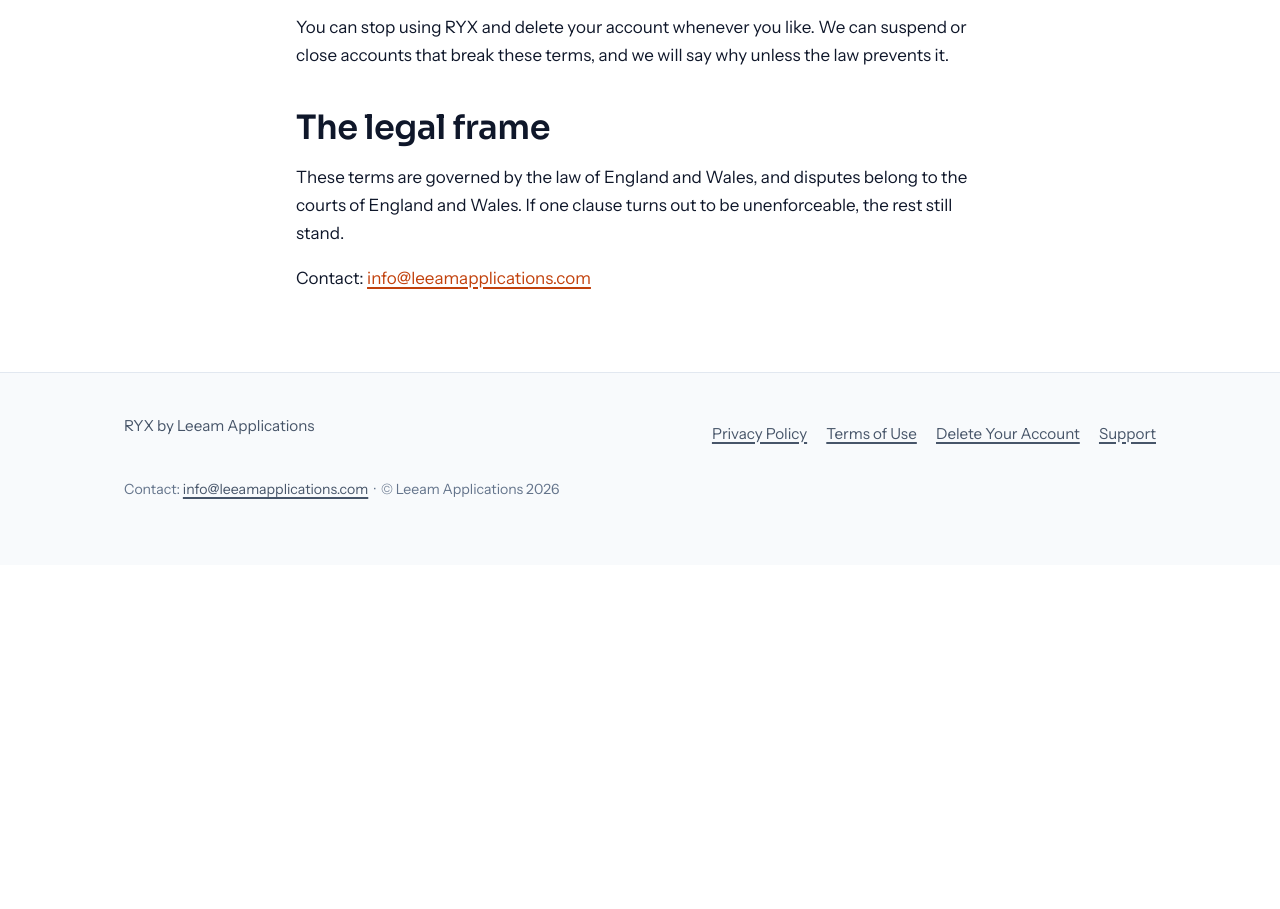
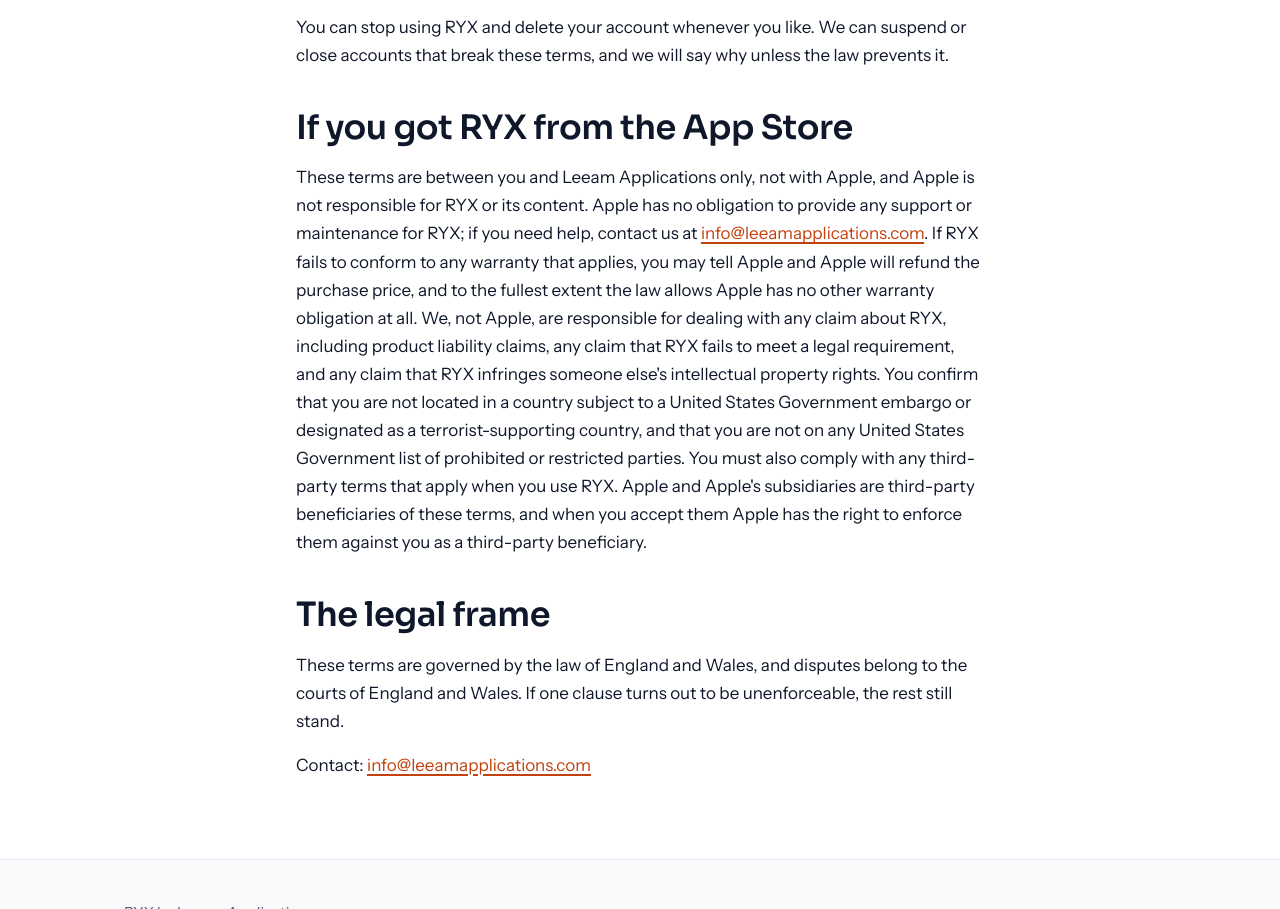
Before and after one commit to leeamapps-debug/ryx-website, a plain HTML site: page terms.html in a window 1280 px wide. Shown: the part 1833-2742 px from the top of the page. Before the commit the page ends 2398 px from the top, so only its background shows below. Drawn offline with Linux system fonts and the light colour scheme.

Commit message:
Add Apple App Store clause to terms of use

```diff
--- a/terms.html
+++ b/terms.html
@@ -63,6 +63,9 @@
     <h2>Ending the agreement</h2>
     <p>You can stop using RYX and delete your account whenever you like. We can suspend or close accounts that break these terms, and we will say why unless the law prevents it.</p>
 
+    <h2>If you got RYX from the App Store</h2>
+    <p>These terms are between you and Leeam Applications only, not with Apple, and Apple is not responsible for RYX or its content. Apple has no obligation to provide any support or maintenance for RYX; if you need help, contact us at <a href="mailto:info@leeamapplications.com">info@leeamapplications.com</a>. If RYX fails to conform to any warranty that applies, you may tell Apple and Apple will refund the purchase price, and to the fullest extent the law allows Apple has no other warranty obligation at all. We, not Apple, are responsible for dealing with any claim about RYX, including product liability claims, any claim that RYX fails to meet a legal requirement, and any claim that RYX infringes someone else's intellectual property rights. You confirm that you are not located in a country subject to a United States Government embargo or designated as a terrorist-supporting country, and that you are not on any United States Government list of prohibited or restricted parties. You must also comply with any third-party terms that apply when you use RYX. Apple and Apple's subsidiaries are third-party beneficiaries of these terms, and when you accept them Apple has the right to enforce them against you as a third-party beneficiary.</p>
+
     <h2>The legal frame</h2>
     <p>These terms are governed by the law of England and Wales, and disputes belong to the courts of England and Wales. If one clause turns out to be unenforceable, the rest still stand.</p>
 
```
